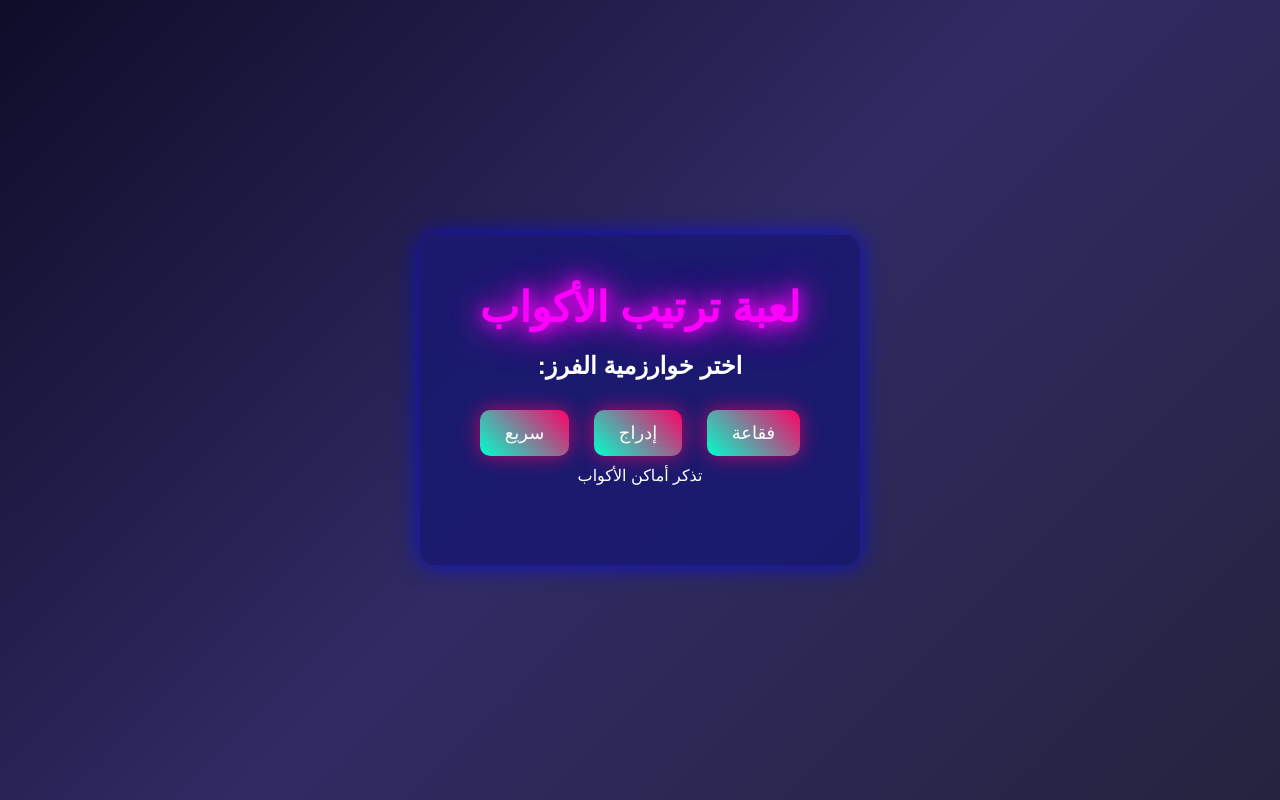
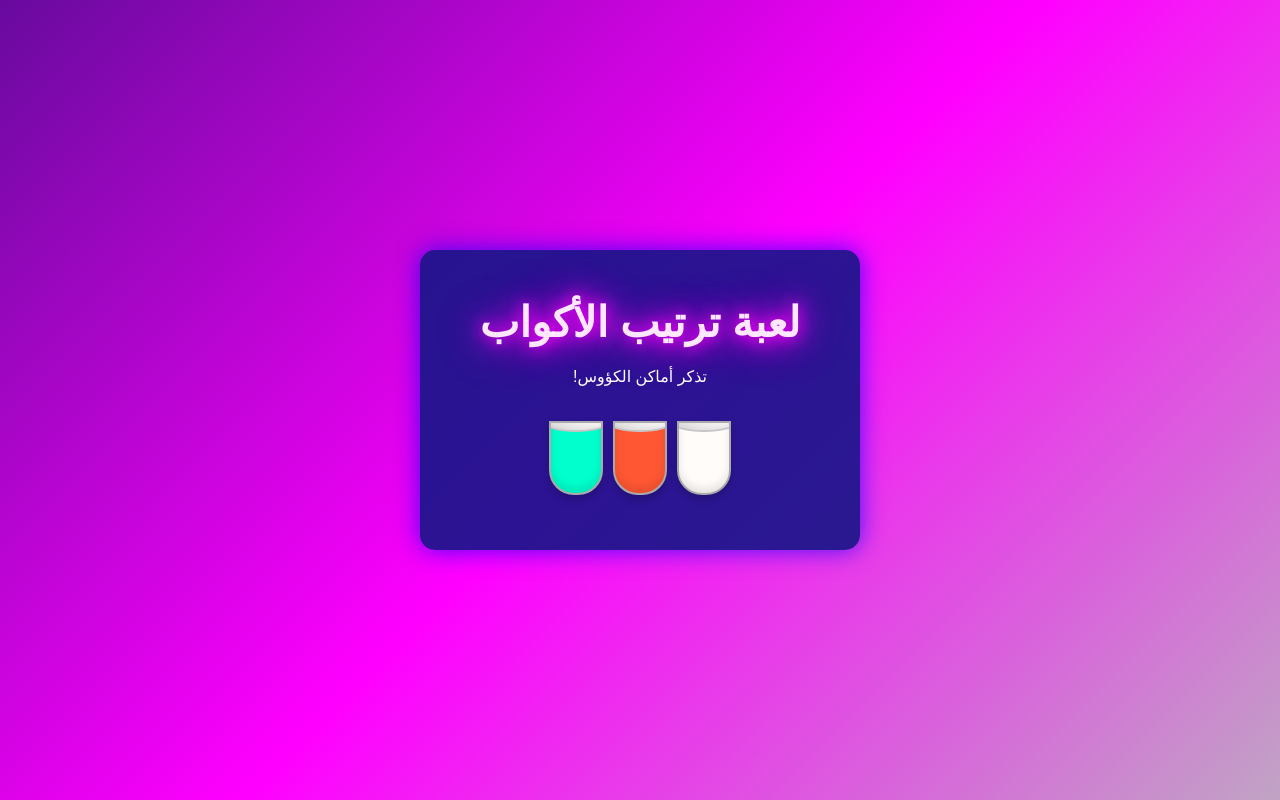
Before and after one commit to rofaida57/firstgame, a plain HTML site: page index.html in a window 1280 px wide. Both pictures are taken after a click on the button "مستوى سهل". Drawn offline with Linux system fonts and the light colour scheme.

Commit message:
Add files via upload

```diff
--- a/game.css
+++ b/game.css
@@ -1,7 +1,7 @@
 body {
   font-family: Arial, sans-serif;
   direction: rtl;
-  background: linear-gradient(135deg, #0f0c29, #302b63, #24243e);
+  background: linear-gradient(135deg, #680a9e, #ff00ff, #c0a4c4);
   margin: 0;
   padding: 0;
   display: flex;
@@ -13,7 +13,7 @@ body {
 
 .game-container {
   text-align: center;
-  background: rgba(25, 25, 112, 0.9);
+  background: rgba(22, 22, 136, 0.9);
   padding: 20px;
   border-radius: 15px;
   box-shadow: 0 0 25px rgba(0, 0, 255, 0.7);
@@ -23,7 +23,7 @@ body {
 
 h1 {
   font-size: 42px;
-  color: #ff00ff; /* لون بنفسجي فاتح نيون */
+  color: #ffecfff8; /* لون بنفسجي فاتح نيون */
   text-shadow: 0 0 15px #ff00ff, 0 0 30px #ff00ff, 0 0 45px #ff00ff;
   margin-bottom: 20px;
   font-weight: bold;
@@ -34,18 +34,18 @@ button {
   padding: 12px 25px;
   font-size: 18px;
   cursor: pointer;
-  background: linear-gradient(45deg, #00ffcc, #ff0066);
+  background: linear-gradient(45deg, #0066ff, #c359d8);
   color: #fff;
   border: none;
   border-radius: 10px;
-  box-shadow: 0 0 20px rgba(255, 0, 102, 0.7);
+  box-shadow: 0 0 20px rgba(38, 0, 255, 0.7);
   transition: background 0.3s ease, transform 0.2s ease, box-shadow 0.2s ease;
 }
 
 button:hover {
-  background: linear-gradient(45deg, #ff0066, #00ffcc);
+  background: linear-gradient(45deg, #c359d8, #0066ff);
   transform: scale(1.1);
-  box-shadow: 0 0 25px rgba(0, 255, 204, 0.8);
+  box-shadow: 0 0 25px #ffffff ;
 }
 
 #cups-container {
@@ -54,28 +54,49 @@ button:hover {
   margin: 30px 0;
   flex-wrap: wrap;
 }
-
 .cup {
-  width: 70px;
-  height: 110px;
-  margin: 10px;
-  border-radius: 15%;
-  transition: transform 0.5s ease, border-color 0.3s ease;
-  border: 3px solid #00ffff;
-  box-shadow: 0 0 20px rgba(0, 255, 255, 0.7);
-  background: rgba(255, 255, 255, 0.1);
-  display: flex;
-  align-items: center;
-  justify-content: center;
+  width: 50px; /* عرض الكأس */
+  height: 70px; /* ارتفاع الكأس */
+  margin: 5px;
   position: relative;
-  overflow: hidden;
+  background: rgba(255, 255, 255, 0); /* جعل الداخل شفافًا */
+  border: 2px solid #aaaaaa;
+  border-radius: 0 0 25px 25px; /* مستدير فقط في الأسفل */
+  box-shadow:
+    0 4px 8px rgba(0, 0, 0, 0.2),
+    inset 0 -5px 8px rgba(0, 0, 0, 0.1); /* لمعان داخلي */
+  overflow: hidden; /* لضمان عدم تجاوز المحتوى */
 }
 
-.cup:hover {
-  transform: scale(1.1);
-  border-color: #ff00ff;
-  box-shadow: 0 0 25px rgba(255, 0, 255, 0.8);
+
+.cup:before {
+  content: "";
+  position: absolute;
+  top: -10px; /* مكان الحافة */
+  left: 50%;
+  transform: translateX(-50%);
+  width: 60px; /* عرض الحافة */
+  height: 15px; /* ارتفاع الحافة */
+  background: linear-gradient(145deg, #dbdbdb, #fffcfc); /* تدرج لوني للحافة */
+  border: 2px solid #c7c6c6; /* حافة واضحة */
+  border-radius: 50%; /* دائري */
+  box-shadow: inset 0 -2px 4px rgba(148, 143, 143, 0.2); /* ظل داخلي */
+  z-index: 10; /* فوق الكأس */
 }
+
+.cup:after {
+  content: "";
+  position: absolute;
+  bottom: -10px; /* قاعدة الكأس */
+  left: 50%;
+  transform: translateX(-50%);
+  width: 30px; /* عرض القاعدة */
+  height: 10px; /* ارتفاع القاعدة */
+  background: linear-gradient(145deg, #cacaca, #d4d4d4); /* تدرج لوني للقاعدة */
+  border-radius: 5px; /* مستدير قليلاً */
+  box-shadow: inset 0 -2px 4px rgba(139, 139, 139, 0.2);
+}
+
 
 .map {
   display: none;
--- a/game.js
+++ b/game.js
@@ -6,11 +6,11 @@ let levels = {
 
 let colors = [
   "#FF5733",  // Red-Orange
-  "#DAF7A6",  // Light Green
-  "#900C3F",  // Dark Red
+  "#00ffcc",  // Light Green
+  "#ff00ff",  // Dark Red
   "#C70039",  // Strong Red
   "#FFFCF9",  // Off White
-  "#581845",  // Purple
+  "#0066ff",  // Purple
   "#1D3557"   // Dark Blue
 ];
 
@@ -24,30 +24,27 @@ let draggedCup = null; // للكأس المسحوب
 function startGame(level) {
   selectedLevel = level;
 
-  // إخفاء أقسام الاختيار
+  // إخفاء قسم اختيار المستوى
   document.getElementById("level-selection").classList.add("hidden");
-  document.getElementById("algorithm-selection").classList.remove("hidden");
 
   // إعادة تعيين العدادات
   winCount = 0;
   currentRound = 1;
 
-  // إظهار اللعبة فقط
+  // إظهار لوحة اللعبة
   document.getElementById("game-board").classList.remove("hidden");
-}
 
-function setAlgorithm(algorithm) {
-  selectedAlgorithm = algorithm; // تخزين الخوارزمية المختارة
-  document.getElementById("algorithm-selection").classList.add("hidden"); // إخفاء قسم اختيار الخوارزمية
-  generateCups(levels[selectedLevel]); // توليد الأكواب بناءً على المستوى المختار
+  // مباشرة توليد الأكواب دون الحاجة لاختيار الخوارزمية
+  generateCups(levels[selectedLevel]);
 
-  // عرض رسالة التعليمات
+  // عرض التعليمات وتمديد مدة تذكر الأكواب
   document.getElementById("instruction").textContent = "تذكر أماكن الكؤوس!";
   setTimeout(() => {
     document.getElementById("instruction").textContent = "الكؤوس تختلط!";
     startMixing();
-  }, 3000);
+  }, 5000); // تمديد الوقت إلى 5 ثوانٍ
 }
+
 
 function generateCups(count) {
   const container = document.getElementById("cups-container");
@@ -77,28 +74,41 @@ function generateCups(count) {
 
 function startMixing() {
   const cups = Array.from(document.querySelectorAll(".cup"));
-  let cupColors = cups.map(cup => cup.dataset.color);
 
-  // خلط الألوان عشوائيًا بعد مرور 3 ثوانٍ
-  shuffledOrder = [...cupColors].sort(() => Math.random() - 0.5);
+  // خوارزمية Fisher-Yates Shuffle لخلط الألوان
+  let shuffledColors = [...originalOrder];
+  for (let i = shuffledColors.length - 1; i > 0; i--) {
+    const j = Math.floor(Math.random() * (i + 1));
+    [shuffledColors[i], shuffledColors[j]] = [shuffledColors[j], shuffledColors[i]];
+  }
+
   let i = 0;
   const mixingInterval = setInterval(() => {
-    if (i < shuffledOrder.length) {
-      swapColors(cups, i, (i + 1) % shuffledOrder.length); // تبديل المواقع بين الكؤوس
+    if (i < cups.length) {
+      // تبديل الألوان بين الكؤوس بشكل متكرر
+      const randomIndex = Math.floor(Math.random() * cups.length);
+      swapColors(cups, i, randomIndex);
       i++;
     } else {
-      clearInterval(mixingInterval);  // إيقاف التكرار عند الانتهاء من الخلط
-      shuffledOrder = cups.map(cup => cup.dataset.color);  // حفظ الترتيب الجديد
-      enableUserInput();  // تفعيل الإدخال للمستخدم بعد الخلط
+      clearInterval(mixingInterval); // إيقاف الخلط
+
+      // تطبيق الألوان العشوائية الجديدة
+      cups.forEach((cup, index) => {
+        cup.style.backgroundColor = shuffledColors[index];
+        cup.dataset.color = shuffledColors[index];
+        cup.style.transform = "none"; // إعادة ضبط التحولات
+      });
+
+      enableUserInput(); // تفعيل الإدخال للمستخدم
       document.getElementById("instruction").textContent = "قم بترتيب الكؤوس!";
     }
-  }, 300); // زيادة السرعة هنا لجعل العملية أكثر سلاسة
+  }, 300); // تأخير لكل تبديل لزيادة التأثير
 }
 
 function swapColors(cups, index1, index2) {
+  if (index1 !== index2) {
+    // تبديل الألوان بين الكأسين
     const tempColor = cups[index1].dataset.color;
-
-  // تبادل الألوان بين الكؤوس
     cups[index1].dataset.color = cups[index2].dataset.color;
     cups[index2].dataset.color = tempColor;
 
@@ -106,10 +116,12 @@ function swapColors(cups, index1, index2) {
     cups[index1].style.backgroundColor = cups[index1].dataset.color;
     cups[index2].style.backgroundColor = cups[index2].dataset.color;
 
-  // لتحريك الكؤوس بشكل مرن أثناء الخلط
+    // إضافة حركة عشوائية صغيرة لجعل التبديل مرئيًا
     cups[index1].style.transform = `translate(${Math.random() * 20 - 10}px, ${Math.random() * 20 - 10}px)`;
     cups[index2].style.transform = `translate(${Math.random() * 20 - 10}px, ${Math.random() * 20 - 10}px)`;
   }
+}
+
 
 
 function displayShuffledCups(cups, shuffledColors) {
--- a/index.html
+++ b/index.html
@@ -18,13 +18,6 @@
             <button onclick="startGame('hard', 'quickSort')">مستوى صعب</button>
         </div>
 
-        <!-- اختيار الخوارزمية -->
-        <div id="algorithm-selection" class="hidden">
-            <h2>اختر خوارزمية الفرز:</h2>
-            <button onclick="setAlgorithm('bubbleSort')">فقاعة</button>
-            <button onclick="setAlgorithm('insertionSort')">إدراج</button>
-            <button onclick="setAlgorithm('quickSort')">سريع</button>
-        </div>
 
         <!-- لوحة اللعبة -->
         <div id="game-board" class="hidden">
```
Lines whose indentation alone changed are shown as unchanged.
